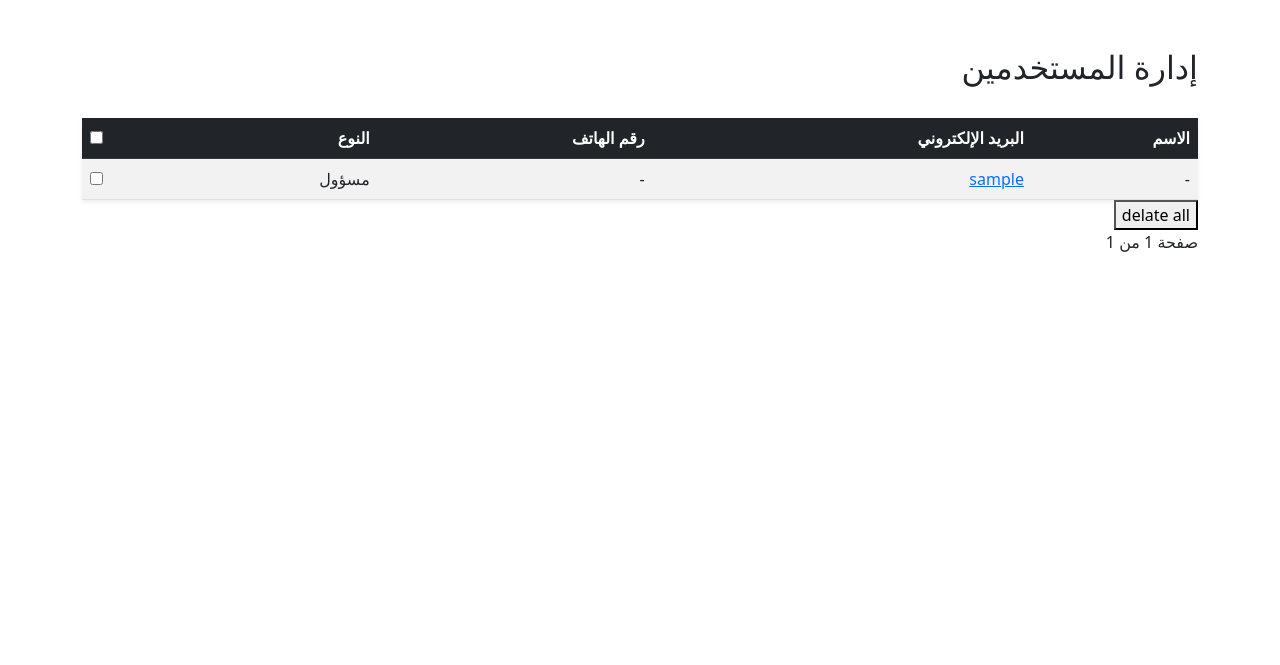
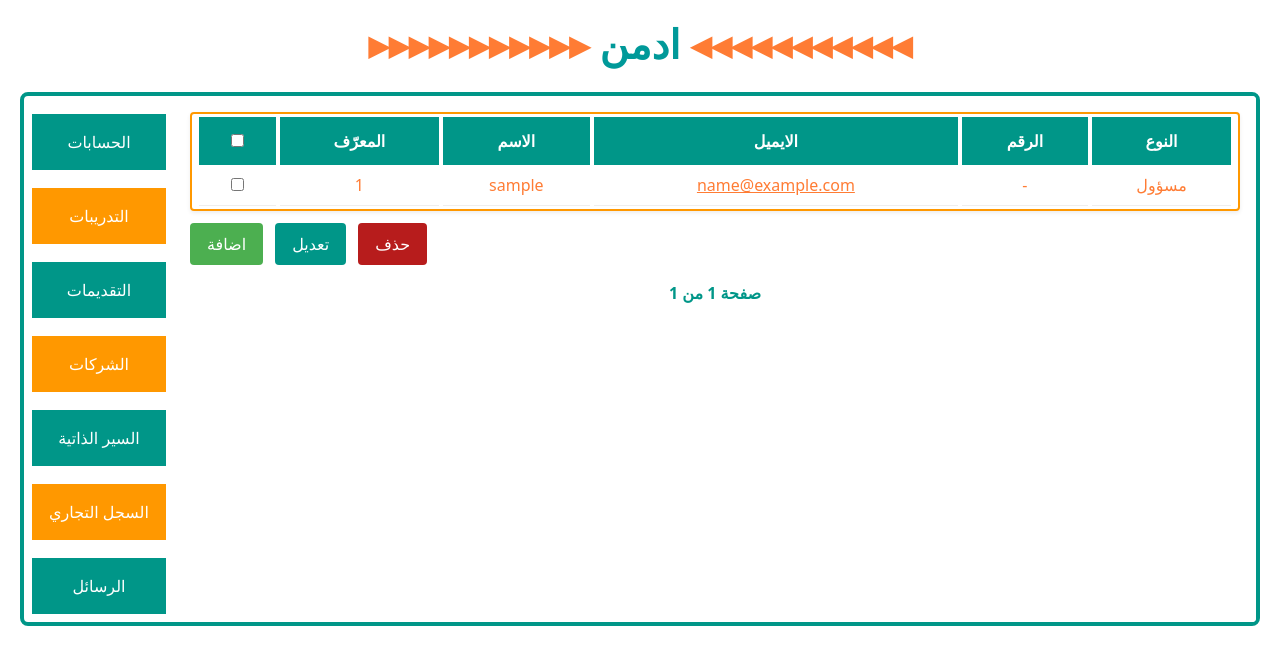
Before and after one commit to abdulrahman043/CAPSTONE_PROJECT, a Django app: page /users/ in a window 1280 px wide. Shown: the part 76-741 px from the top of the page. Run offline with Django 5.2, Linux system fonts and the light colour scheme; the visitor is signed in with stand-in values (Sample User, id 1); data comes from the database, SQL or seed files in the repository; some libraries are stand-ins or nearby versions.

Commit message:
desgin on admin-user

```diff
--- a/WasslPoint/accounts/static/css/accounts.css
+++ b/WasslPoint/accounts/static/css/accounts.css
@@ -0,0 +1,203 @@
+/* Page layout */
+.admin-page {
+    margin: 20px;
+  }
+
+  .page-title {
+    text-align: center;
+    font-size: 2rem;
+    color: #009688; /* teal */
+    margin-bottom: 1rem;
+  }
+
+  /* Container: sidebar on left, content on right */
+  .admin-container {
+    display: flex;
+    border: 4px solid #009688; /* teal */
+    border-radius: 8px;
+    overflow: hidden;
+  }
+
+  /* Sidebar */
+  .sidebar {
+    flex: 0 0 150px;
+    display: flex;
+    flex-direction: column;
+    gap: 1rem;      /* vertical space between buttons */
+    padding: 0.5rem;
+    margin-top: 10px;
+  }
+
+  .sidebar-btn {
+    border: none;
+    padding: 1rem;
+    color: white;
+    font-size: 1rem;
+    cursor: pointer;
+  }
+
+  .sidebar-btn.teal   { background: #009688; }
+  .sidebar-btn.orange { background: #ff9800; }
+  .sidebar-btn + .sidebar-btn {
+    border-top: 2px solid white;
+  }
+
+  /* Main content area */
+  .main-content {
+    flex: 1;
+    padding: 1rem;
+    background: white;
+  }
+
+  /* Table wrapper with orange border */
+  .table-wrapper {
+    border: 2px solid #ff9800; /* orange */
+    border-radius: 4px;
+    overflow: hidden;
+  }
+
+  /* Table styling: separate cells with horizontal gap */
+  .admin-table {
+    padding: 3px;
+    width: 100%;
+    border-collapse: separate;
+    border-spacing: 4px 0;   /* 4px gap between columns */
+    color: #FF7C34;
+  }
+  .admin-table a {
+    color:#FF7C34;
+
+  }
+
+  /* Remove background on thead container */
+  .admin-table thead {
+    background: transparent;
+  }
+
+  /* Give each TH its own green background with gaps around */
+  .admin-table thead th {
+    background-color: #009688; /* green */
+    color: white;
+    padding: 0.75rem;
+    text-align: center;
+    border: none;              /* no extra borders */
+  }
+
+  /* Body cells styling */
+  .admin-table tbody td {
+    background: white;
+    padding: 0.5rem;
+    text-align: center;
+    border-bottom: 1px solid #eee;
+  }
+
+  /* Thumbnail images */
+  .thumb {
+    width: 40px;
+    height: 40px;
+    object-fit: cover;
+    border-radius: 4px;
+  }
+
+  /* Action buttons row */
+  .actions {
+    margin-top: 0.75rem;
+    display: flex;
+    justify-content: flex-start;  /* align left */
+    gap: 0.75rem;                  /* space between buttons */
+  }
+
+  .action-btn {
+    padding: 0.5rem 1rem;
+    font-size: 1rem;
+    border-radius: 4px;
+    color: white;
+    text-decoration: none;
+  }
+
+  .action-btn.add        { background: #4caf50; } /* green */
+  .action-btn.edit       { background: #009688; } /* teal */
+  .action-btn.delete-all { background: #b71c1c; } /* dark red */
+
+  /* Pagination centered */
+  .pagination {
+    margin-top: 1rem;
+    display: flex;
+    justify-content: center;
+    align-items: center;
+    gap: 0.5rem;   /* space between links */
+  }
+
+  .pagination a,
+  .pagination span {
+    text-decoration: none;
+    color: #009688;
+  }
+
+  .pagination span {
+    font-weight: bold;
+  }
+  /* ==== MOBILE / TABLET (up to 768px) ==== */
+@media (max-width: 768px) {
+
+    /* Stack sidebar and content vertically */
+    .admin-container {
+      flex-direction: column;
+    }
+
+    /* Make sidebar a horizontal scroll bar */
+    .sidebar {
+      flex-direction: row;
+      overflow-x: auto;
+      width: 100%;
+      padding: 0.5rem 0; /* tighten top/bottom padding */
+      gap: 0.5rem;      /* smaller gap between buttons */
+    }
+    .sidebar-btn {
+      flex: 0 0 auto;   /* let buttons size to their content */
+      white-space: nowrap;
+      padding: 0.5rem 1rem; /* smaller padding */
+      font-size: 0.9rem;
+    }
+
+    /* Give some breathing room */
+    .main-content {
+      margin-top: 1rem;
+      padding: 0 0.5rem;
+    }
+
+    /* Allow table to scroll horizontally */
+    .table-wrapper {
+      overflow-x: auto;
+    }
+    .admin-table {
+      width: 100%;
+      /* no change to border-spacing */
+    }
+    .admin-table th,
+    .admin-table td {
+      padding: 0.4rem;   /* reduce cell padding */
+      font-size: 0.85rem;
+    }
+
+    /* Stack action buttons vertically */
+    .actions {
+      flex-direction: column;
+      gap: 0.5rem;
+    }
+    .action-btn {
+      width: 100%;      /* full width buttons */
+      text-align: center;
+    }
+
+    /* Center pagination and wrap on small screens */
+    .pagination {
+      flex-wrap: wrap;
+      gap: 0.25rem;
+    }
+    .pagination a,
+    .pagination span {
+      padding: 0.25rem 0.5rem;
+      font-size: 0.85rem;
+    }
+  }
--- a/WasslPoint/accounts/templates/accounts/user_list.html
+++ b/WasslPoint/accounts/templates/accounts/user_list.html
@@ -1,99 +1,119 @@
 {% extends "main/base.html" %}
-{%load static%}
-{%block style%}  <link rel="stylesheet" href="{% static 'css/accounts.css' %}">{%endblock%}
+{% load static %}
+
+{% block style %}
+<link rel="stylesheet" href="{% static 'css/accounts.css' %}">
+{% endblock %}
 
 {% block content %}
-<div class="container my-5">
-  <div class="row mb-4">
-    <div class="col">
-      <h2>إدارة المستخدمين</h2>
-    </div>
-  </div>
-  <form action="{%url 'accounts:delete_all'%}" method="post">
-    {%csrf_token%}
-  <div class="table-responsive shadow-sm">
-    <table class="table table-striped table-hover mb-0">
-      <thead class="table-dark">
+<div class="admin-page" dir="ltr">
+  <section class="ads">
+    <h2 class="mb-4" style="color: #009999; font-weight: bold;">
+        <span style="color: #FF7C34;">▸▸▸▸▸▸▸▸▸▸▸</span>
+        ادمن
+        <span style="color: #FF7C34;">◂◂◂◂◂◂◂◂◂◂◂</span>
+    </h2>
+</section>
+  <div class="admin-container">
+    {# ←── Sidebar on the left ──→ #}
+    <nav class="sidebar">
+      <button class="sidebar-btn teal">الحسابات</button>
+      <button class="sidebar-btn orange">التدريبات</button>
+      <button class="sidebar-btn teal">التقديمات</button>
+      <button class="sidebar-btn orange">الشركات</button>
+      <button class="sidebar-btn teal">السير الذاتية</button>
+      <button class="sidebar-btn orange">السجل التجاري</button>
+      <button class="sidebar-btn teal">الرسائل</button>
+    </nav>
+
+    {# ←── Main content on the right ──→ #}
+    <div class="main-content">
+      <form action="{% url 'accounts:delete_all' %}" method="post">
+        {% csrf_token %}
+        <div class="table-wrapper shadow-sm">
+          <table class="admin-table">
+            <thead>
               <tr>
-          <th> الاسم</th>
-
-          <th>البريد الإلكتروني</th>
-          <th>رقم الهاتف</th>
+                <th><input type="checkbox" id="select-all"></th>
+                <th>المعرّف</th>
+                <th>الاسم</th>
+                <th>الايميل</th>
+                <th>الرقم</th>
                 <th>النوع</th>
-          <th class="text-end"><input type="checkbox" id="select-all"></th>
-
               </tr>
             </thead>
             <tbody>
               {% for user in user_page %}
               <tr>
+                <td><input type="checkbox" class="select-row" name="selected_users" value="{{ user.id }}"></td>
+                <td>{{ user.id }}</td>
                 <td>
-            {% if user.student_profile  %}
-              {{ user.student_profile.personal_info.full_name}}
-            {% elif user.company_profile  %}
-              {{ user.company_profile.name }}
+                  {% if user.student_profile %}
+                    {{ user.student_profile.personal_info.full_name }}
+                  {% elif user.company_profile %}
+                    {{ user.company_profile.company_name }}
                   {% else %}
-                -
+                    {{ user.username }}
                   {% endif %}
-          <td><a href="{%url 'profiles:profile_view_admin' user.id%}">{{ user.username }}</a></td>
+                </td>
+                <td><a href="mailto:{{ user.email }}">{{ user.email }}</a></td>
                 <td>
                   {% if user.student_profile and user.student_profile.contact_info %}
                     {{ user.student_profile.contact_info.phone }}
                   {% elif user.company_profile and user.company_profile.contactperson %}
                     {{ user.company_profile.contactperson.phone }}
-            {% else %}
-              -
-            {% endif %}
+                  {% else %}-{% endif %}
                 </td>
                 <td>
                   {% if user.student_profile %}
                   طالب
                 {% elif user.company_profile %}
                   شركة
-            {% else %}
+                {% elif  user.is_staff %}
                   مسؤول
                 {% endif %}
                 </td>
-          <td class="text-end"><input type="checkbox" class="select-row " name="selected_users" value="{{user.id}}"></td>
-
               </tr>
               {% empty %}
               <tr>
-          <td colspan="4" class="text-center py-4">
-            لا يوجد مستخدمون.
-          </td>
+                <td colspan="6" class="text-center py-4">لا يوجد مستخدمون.</td>
               </tr>
               {% endfor %}
             </tbody>
           </table>
         </div>
-  <button>delate all</button>
+
+        {# ←── Action buttons under table, aligned left ──→ #}
+        <div class="actions">
+          <a href="#" class="btn action-btn add">اضافة</a>
+          <a href="#" class="btn action-btn edit">تعديل</a>
+          <button type="submit" class="btn action-btn delete-all">حذف</button>
+        </div>
       </form>
-<div>
+
+      <div class="pagination">
         {% if user_page.has_previous %}
           <a href="?page=1">&laquo; الأولى</a>
           <a href="?page={{ user_page.previous_page_number }}">&lsaquo; السابق</a>
         {% endif %}
-
-<!-- Current page indicator -->
-صفحة {{ user_page.number }} من {{ user_page.paginator.num_pages }}
-
+        <span>صفحة {{ user_page.number }} من {{ user_page.paginator.num_pages }}</span>
         {% if user_page.has_next %}
           <a href="?page={{ user_page.next_page_number }}">التالي &rsaquo;</a>
           <a href="?page={{ user_page.paginator.num_pages }}">الأخيرة &raquo;</a>
         {% endif %}
-
-
+      </div>
+    </div>
+  </div>
 </div>
 
-</div>
 <script>
- document.addEventListener('DOMContentLoaded',()=>{
-  const select_all=document.getElementById('select-all')
-  if(!select_all) return;
-  select_all.addEventListener('change',e=>{
-    document.querySelectorAll('.select-row').forEach(cb=> cb.checked=e.target.checked)
-  })
- })
+document.addEventListener('DOMContentLoaded', () => {
+  const selectAll = document.getElementById('select-all');
+  if (!selectAll) return;
+  selectAll.addEventListener('change', e => {
+    document.querySelectorAll('.select-row')
+            .forEach(cb => cb.checked = e.target.checked);
+  });
+});
 </script>
 {% endblock %}
--- a/WasslPoint/accounts/views.py
+++ b/WasslPoint/accounts/views.py
@@ -64,7 +64,7 @@ def logout_view(request:HttpRequest):
 @staff_member_required
 def user_list(request: HttpRequest):
     user_qs=User.objects.all()
-    paginator=Paginator(user_qs,5)
+    paginator=Paginator(user_qs,10)
     page=request.GET.get('page')
     user_page=paginator.get_page(page)
     context={"user_page":user_page}
```
Lines whose indentation alone changed are shown as unchanged.
